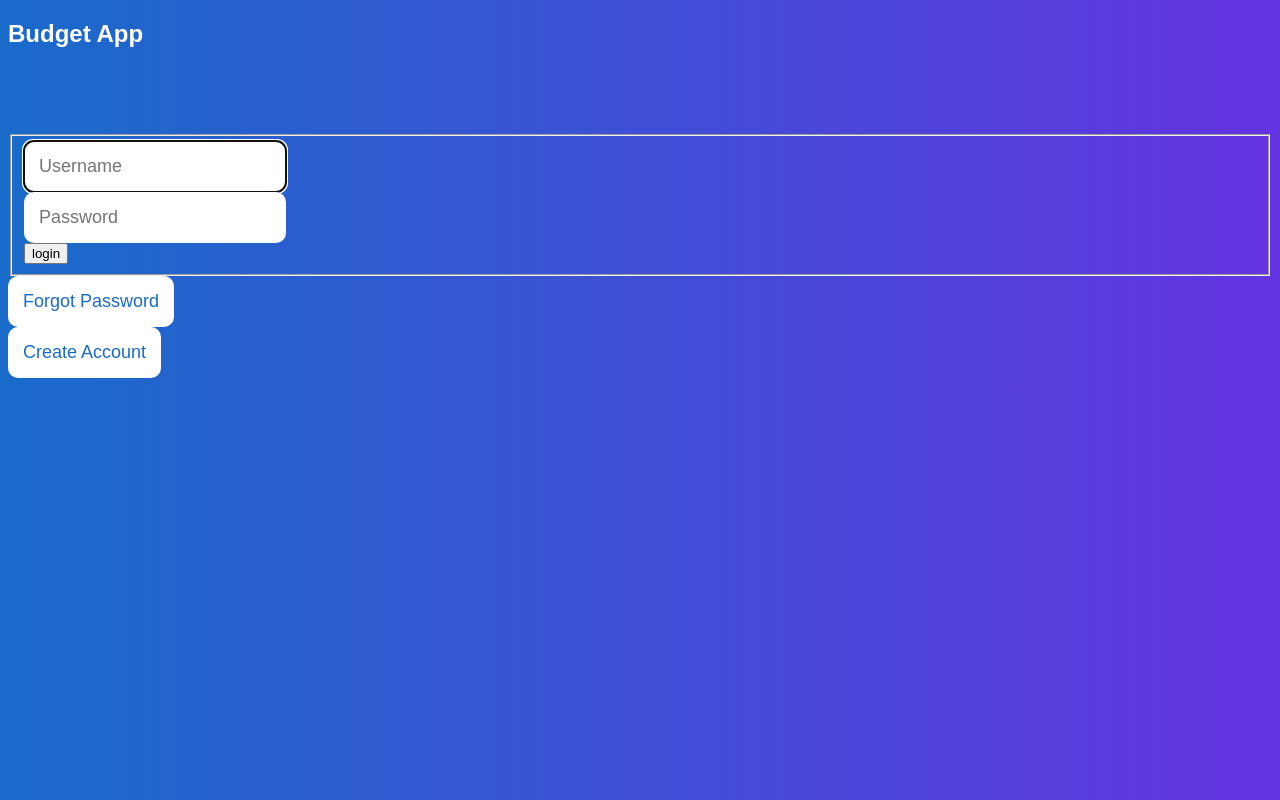
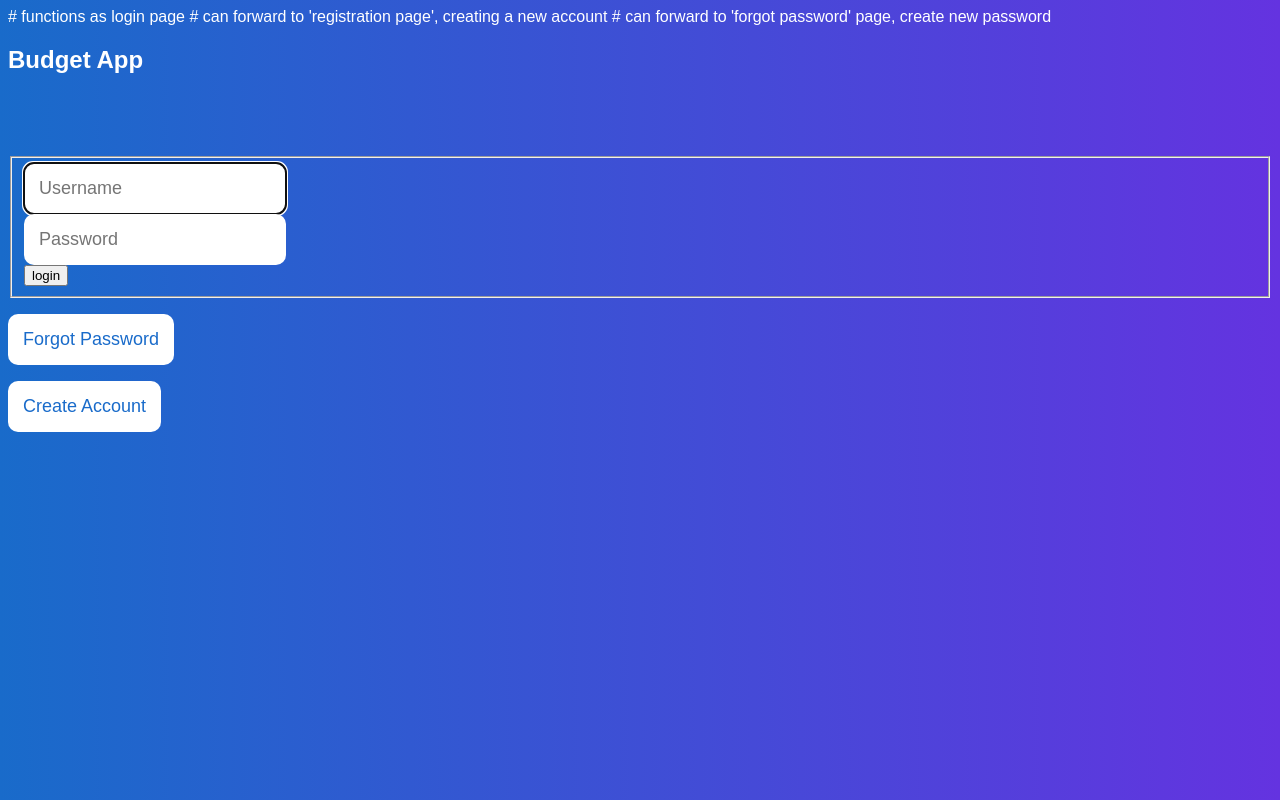
Before and after one commit to lmredington/Penny_pincher, a PHP site: page /budget/ in a window 1280 px wide. Run offline with PHP 8.4, Linux system fonts and the light colour scheme.

Commit message:
Update index.php

```diff
--- a/penny_pincher/index.php
+++ b/penny_pincher/index.php
@@ -1,3 +1,6 @@
+# functions as login page
+# can forward to 'registration page', creating a new account
+# can forward to 'forgot password' page, create new password
 <?php
 session_start();
 require_once('mysqli_connect.php');
```
